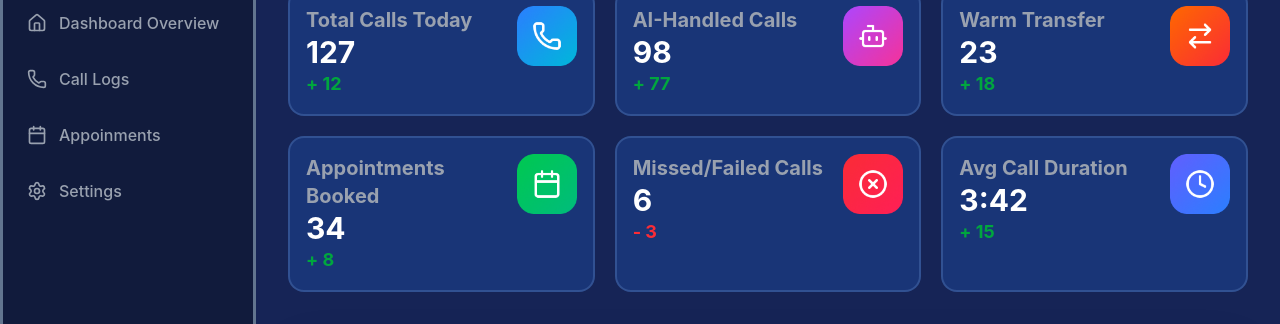
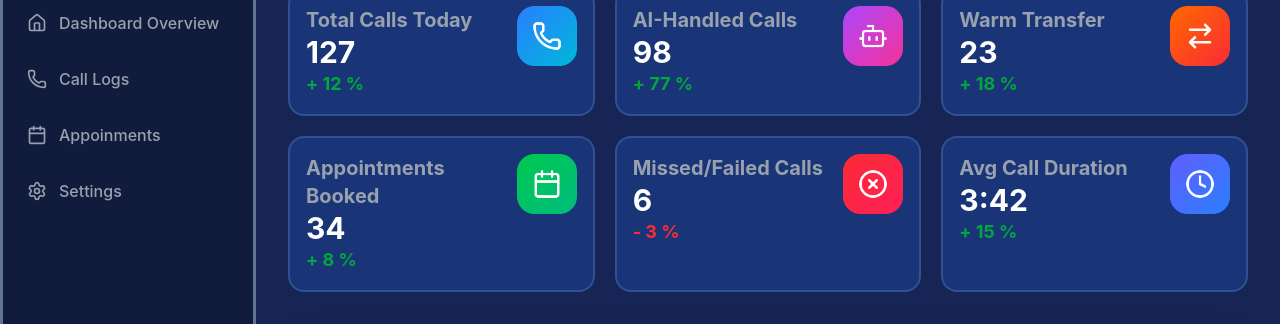
Before and after one commit to peyalhasan/UBreakiFix.Net, a React (Vite) app: page / in a window 1280 px wide. Shown: the part 120-444 px from the top of the page. Built offline with nearby package versions, Linux system fonts and the light colour scheme.

Commit message:
UBreakiFix

```diff
--- a/src/components/Dashboard/DashboardsCard.jsx
+++ b/src/components/Dashboard/DashboardsCard.jsx
@@ -7,7 +7,7 @@ const DashboardsCard = ({card}) => {
             <div>
                 <h1 className='text-xl text-gray-400 '>{title}</h1>
                 <p className='text-3xl'>{total}</p>
-                <p className={`${icon ? 'text-green-600' : 'text-red-500'} text-lg`} > {icon? '+' : '-'} {percent}</p>
+                <p className={`${icon ? 'text-green-600' : 'text-red-500'} text-lg`} > {icon? '+' : '-'} {percent} %</p>
             </div>
             <img className='w-15 h-15' src={image} />
         </div>
```
Also changed, not shown: public/UBreakiFix.png (added), 1 other file (tests, documents, lock files or other folders).
